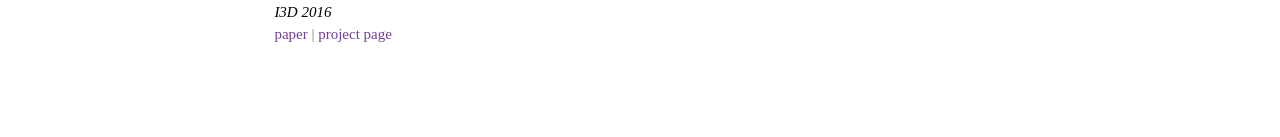
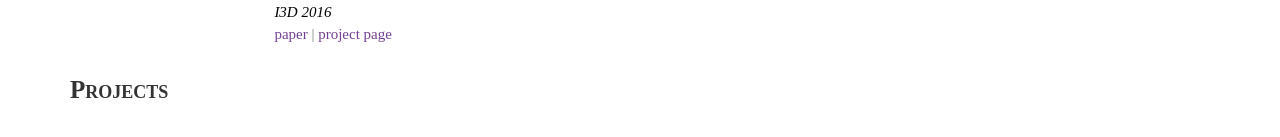
Before and after one commit to xxh43/xxh43.github.io, a Jekyll site: the page built from index.html, in a window 1280 px wide. Shown: the part 569-706 px from the top of the page. Built offline with Jekyll 4.4.1, drawn with Linux system fonts in a browser that asks for light colours.

Commit message:
Update index.html

```diff
--- a/index.html
+++ b/index.html
@@ -89,3 +89,9 @@ title: Xianghao Xu
 	{% endfor %}
 
 </div>
+
+
+<div class='mainitem' id='projects'>
+
+	<div class='mainheader'>Projects</div>
+</div>
```
